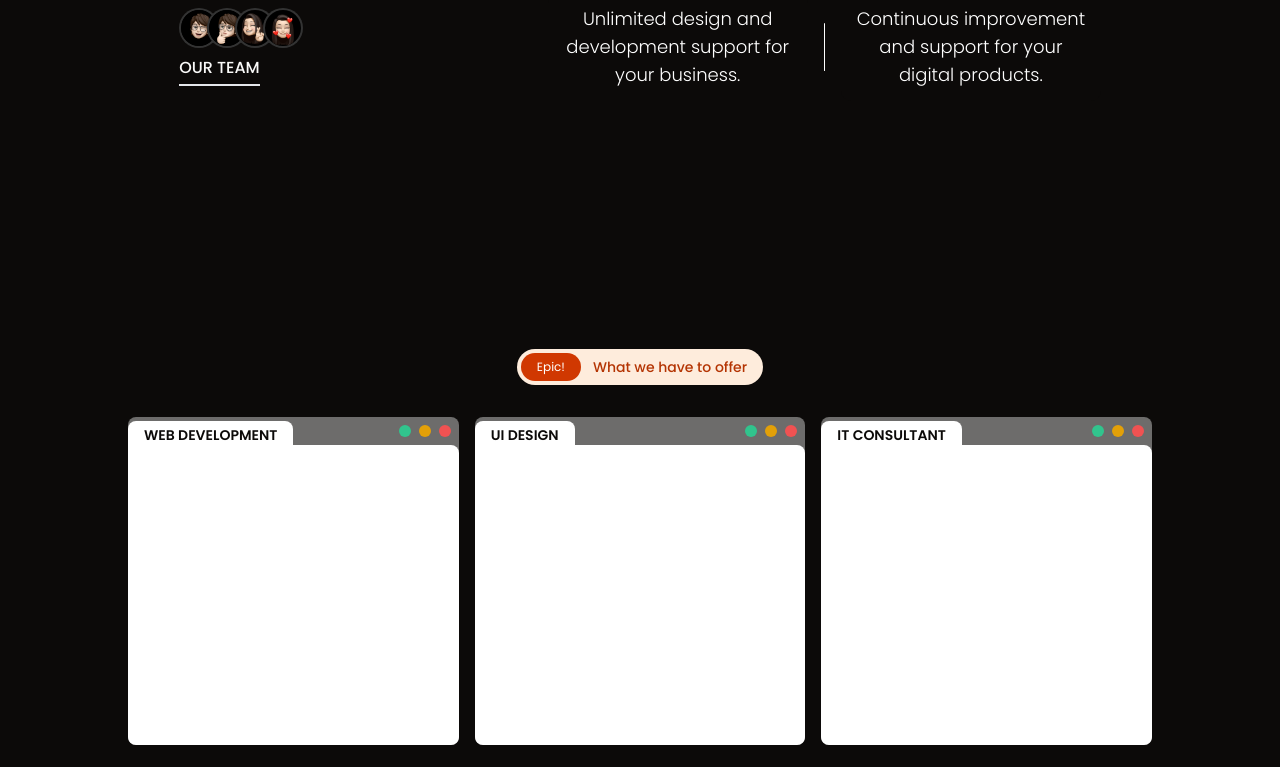
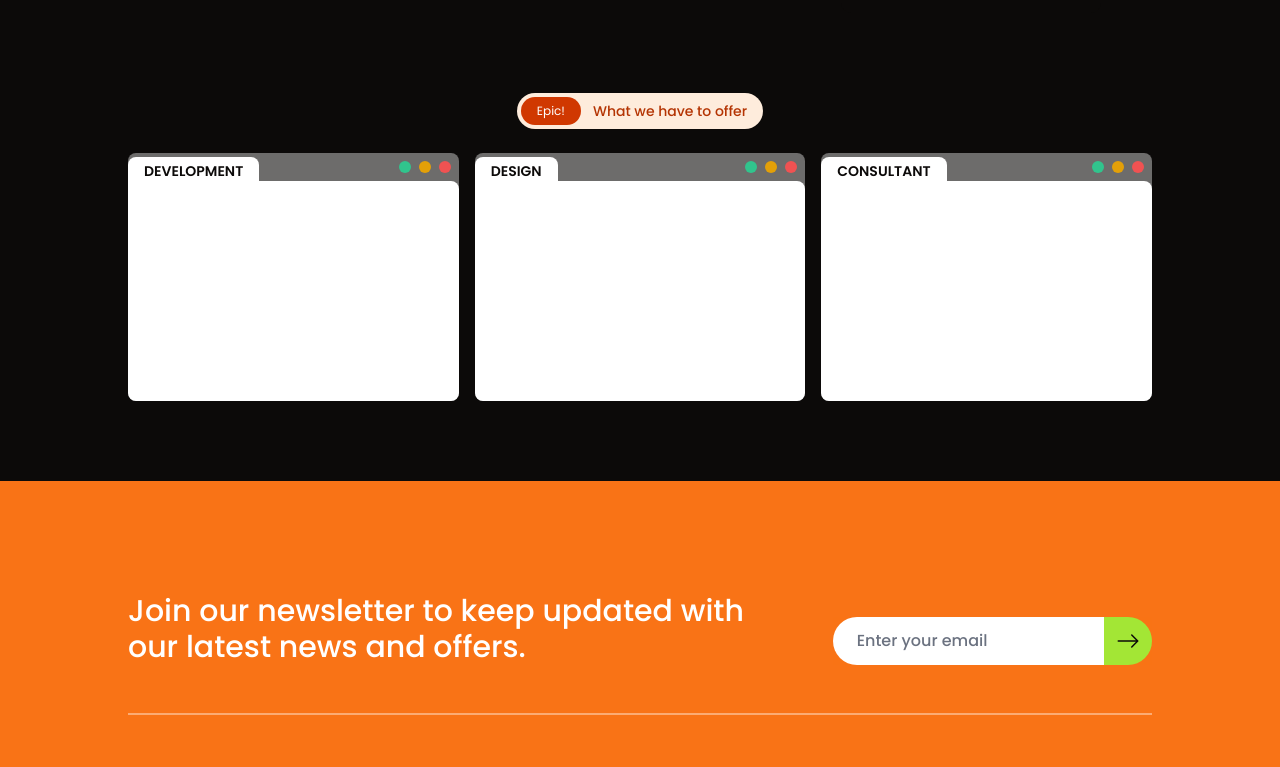
Before and after one commit to msafdev/pixel-joy, a Next.js app: page / in a window 1280 px wide. Shown: the part 531-1298 px from the top of the page. Built offline with nearby package versions, Linux system fonts and the light colour scheme; a web font is replaced by a local one.

Commit message:
fix paddings

```diff
--- a/app/page.tsx
+++ b/app/page.tsx
@@ -28,7 +28,7 @@ const poppins = Poppins({
 export default function Home() {
   return (
     <main className="flex h-fit w-full flex-col">
-      <section className="flex flex-col md:items-center md:justify-center w-full md:min-h-[calc(100vh-88px)] pad-x py-4 md:py-12 lg:py-20 gap-y-6 lg:gap-y-8">
+      <section className="flex flex-col md:items-center md:justify-center w-full pad-x py-4 md:py-12 lg:py-20 gap-y-6 lg:gap-y-8">
         {/* Main Text */}
         <h1
           className={`text-4xl md:text-5xl lg:text-6xl 2xl:text-7xl text-center ${poppins.className}`}
@@ -54,7 +54,7 @@ export default function Home() {
           <div className="flex items-center justify-center md:justify-start">
             <Link
               href="/"
-              className="border-b-2 pb-1 group flex items-center w-fit anim gap-x-3 text-primary-foreground"
+              className="border-b-2 pb-1 group flex items-end w-fit anim gap-x-3 text-primary-foreground"
             >
               <div className="text-base md:text-lg uppercase font-medium">
                 Learn More
@@ -110,17 +110,17 @@ export default function Home() {
         </div>
       </section>
 
-      <section className="flex flex-col items-center w-full pad-x py-4 md:py-12 lg:py-20 h-auto gap-y-6 lg:gap-y-8">
+      <section className="flex flex-col items-center w-full pad-x pb-4 md:pb-12 lg:pb-20 pt-0 h-auto gap-y-4 lg:gap-y-6">
         <div className="flex w-full justify-center">
           <Badge head="Epic!" body="What we have to offer" />
         </div>
 
         {/* Cards */}
-        <div className="grid lg:grid-cols-3 gap-4 w-full">
-          <div className="w-full h-fit bg-background/40 rounded-lg flex flex-col">
+        <div className="grid md:grid-cols-3 gap-4 w-full">
+          <div className="w-full h-auto aspect-[3/2] bg-background/40 rounded-lg flex flex-col">
             <div className="flex justify-between items-center">
               <CardBadge
-                text="Web Development"
+                text="Development"
                 className="translate-y-1 rounded-t-lg"
               />
               <div className="flex gap-x-2 px-2">
@@ -129,12 +129,23 @@ export default function Home() {
                 <div className="w-3 h-3 bg-red-500 rounded-full" />
               </div>
             </div>
-            <div className="w-full h-[200px] md:h-[250px] lg:h-[300px] bg-background flex flex-col rounded-b-lg rounded-tr-lg"></div>
+            <div className="w-full h-full bg-background flex flex-col rounded-b-lg rounded-tr-lg"></div>
           </div>
-          <div className="w-full h-fit bg-background/40 rounded-lg flex flex-col">
+          <div className="w-full h-auto aspect-[3/2] bg-background/40 rounded-lg flex flex-col">
+            <div className="flex justify-between items-center">
+              <CardBadge text="Design" className="translate-y-1 rounded-t-lg" />
+              <div className="flex gap-x-2 px-2">
+                <div className="w-3 h-3 bg-green-400 rounded-full" />
+                <div className="w-3 h-3 bg-yellow-400 rounded-full" />
+                <div className="w-3 h-3 bg-red-500 rounded-full" />
+              </div>
+            </div>
+            <div className="w-full h-full bg-background flex flex-col rounded-b-lg rounded-tr-lg"></div>
+          </div>
+          <div className="w-full h-auto aspect-[3/2] bg-background/40 rounded-lg flex flex-col">
             <div className="flex justify-between items-center">
               <CardBadge
-                text="UI Design"
+                text="Consultant"
                 className="translate-y-1 rounded-t-lg"
               />
               <div className="flex gap-x-2 px-2">
@@ -143,21 +154,7 @@ export default function Home() {
                 <div className="w-3 h-3 bg-red-500 rounded-full" />
               </div>
             </div>
-            <div className="w-full h-[200px] md:h-[250px] lg:h-[300px] bg-background flex flex-col rounded-b-lg rounded-tr-lg"></div>
-          </div>
-          <div className="w-full h-fit bg-background/40 rounded-lg flex flex-col">
-            <div className="flex justify-between items-center">
-              <CardBadge
-                text="IT Consultant"
-                className="translate-y-1 rounded-t-lg"
-              />
-              <div className="flex gap-x-2 px-2">
-                <div className="w-3 h-3 bg-green-400 rounded-full" />
-                <div className="w-3 h-3 bg-yellow-400 rounded-full" />
-                <div className="w-3 h-3 bg-red-500 rounded-full" />
-              </div>
-            </div>
-            <div className="w-full h-[200px] md:h-[250px] lg:h-[300px] bg-background flex flex-col rounded-b-lg rounded-tr-lg"></div>
+            <div className="w-full h-full bg-background flex flex-col rounded-b-lg rounded-tr-lg"></div>
           </div>
         </div>
       </section>
--- a/components/shared/cardbadge.tsx
+++ b/components/shared/cardbadge.tsx
@@ -7,7 +7,7 @@ interface CardBadgeProps {
 
 const CardBadge: FC<CardBadgeProps> = ({ text = "Badge", className = "" }) => {
   return (
-    <div className={`bg-background text-foreground px-4 py-1 font-semibold uppercase w-fit text-sm ${className}`}>
+    <div className={`bg-background line-clamp-1 min-w-0 text-foreground px-4 py-1 font-semibold uppercase w-fit text-sm ${className}`}>
       {text}
     </div>
   );
```
